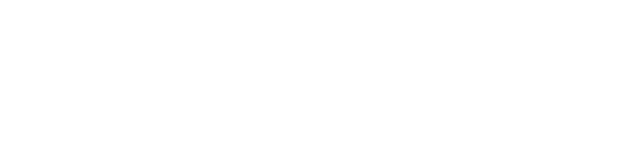
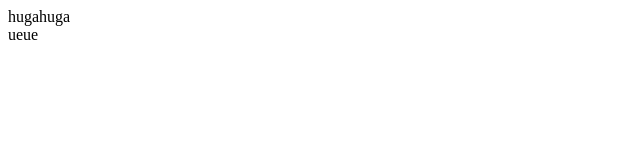
Before and after one commit to yasa83/git_test, a plain HTML site: page show.html in a window 1280 px wide. Shown: the whole page, without its empty margins (0-640 px from the left). Drawn offline with Linux system fonts and the light colour scheme.

Commit message:
hogehoge

```diff
--- a/show.html
+++ b/show.html
@@ -4,7 +4,7 @@
     <title>ホゲホゲ</title>
 </head>
 <body>
-    <header></header>
-    <footer></footer>
+    <header>hugahuga</header>
+    <footer>ueue</footer>
 </body>
 </html>
```
